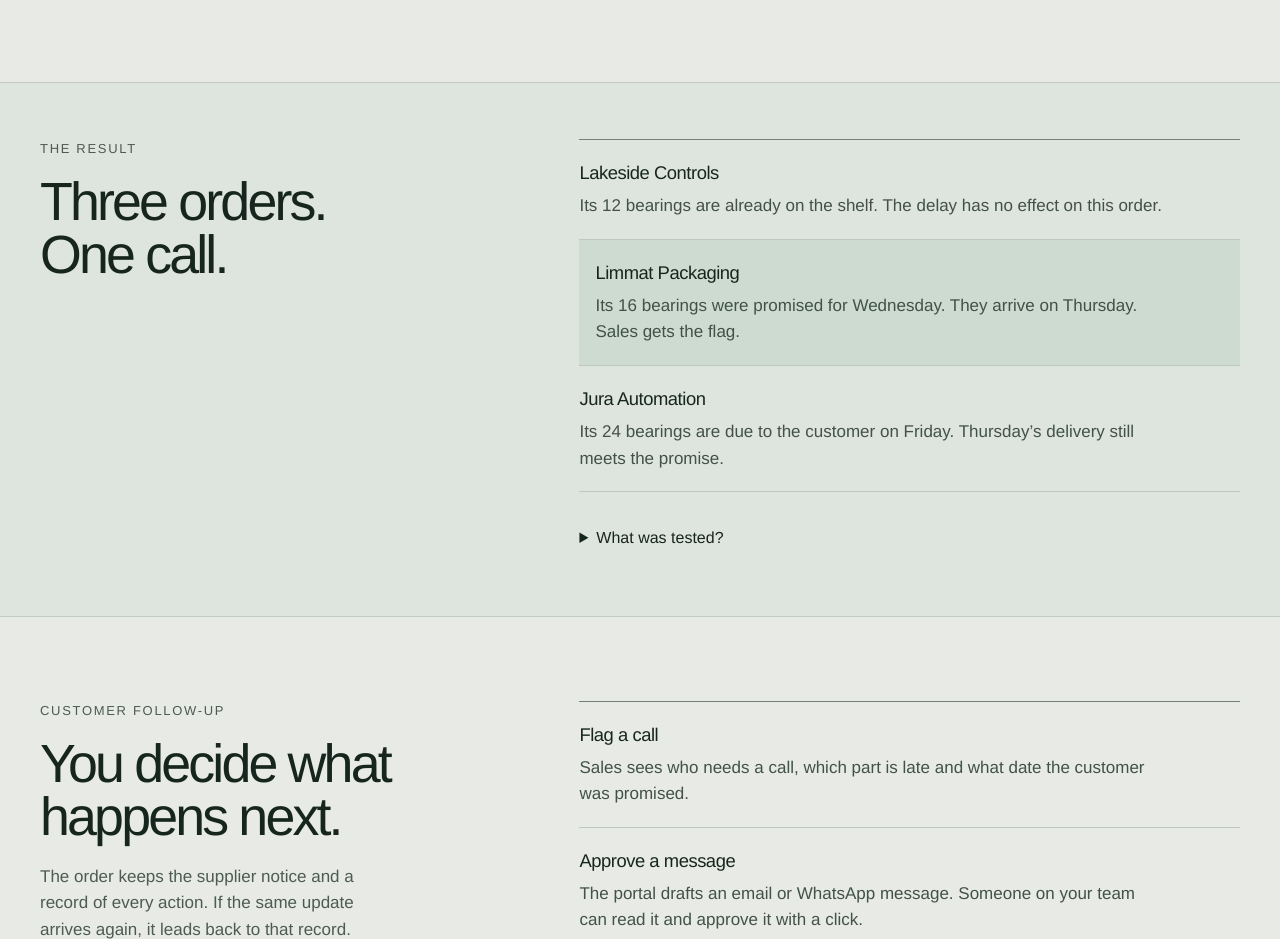
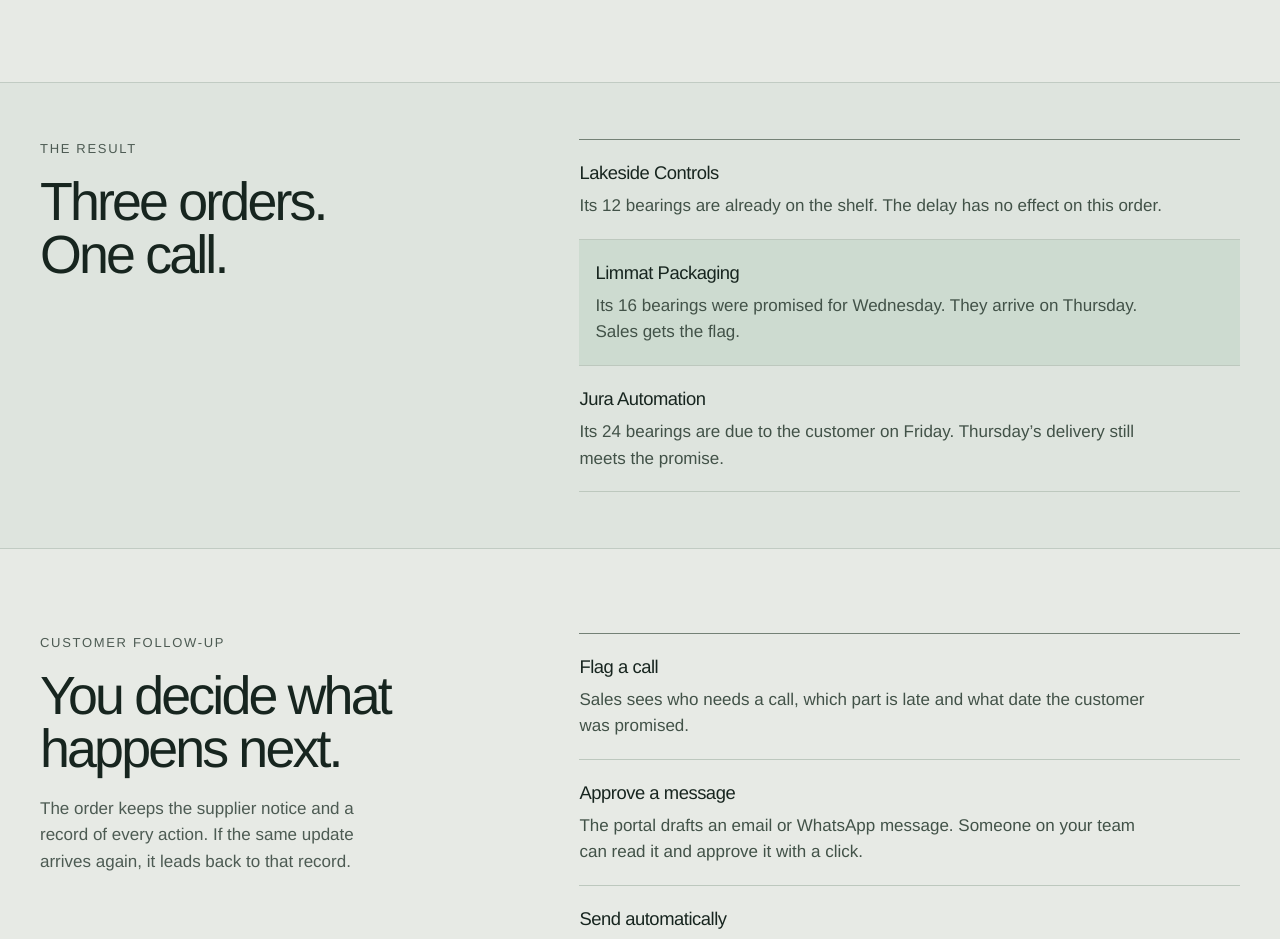
Before and after one commit to philycheese/ReedSolutions, a Next.js app: page /integrations/supplier-delivery-delays in a window 1280 px wide. Shown: the part 1100-2039 px from the top of the page. Built offline with nearby package versions, Linux system fonts and the light colour scheme.

Commit message:
Remove the testing section from the Workshop example

```diff
--- a/app/integrations/integrations.module.css
+++ b/app/integrations/integrations.module.css
@@ -111,9 +111,6 @@
 .caseIntro { grid-area: copy; }
 .caseTitle { max-width: 17ch; margin-top: .75rem; font-size: clamp(2.5rem, 4.5vw, 4.6rem); }
 .rows > .atRisk { background: #cddbd0; padding-inline: 1rem; }
-.proof { margin-top: 1.5rem; font-size: 1rem; }
-.proof summary { cursor: pointer; min-height: 44px; padding-block: .6rem; font-weight: 500; }
-.proof p { max-width: 65ch; margin-block: .2rem .8rem; color: #425248; }
 @media (max-width: 47.99rem) {
   .intro, .example, .caseOpening, .split, .enquiryGrid { grid-template-columns: minmax(0, 1fr); }
   .caseOpening { grid-template-areas: "copy" "film"; }
--- a/app/integrations/supplier-delivery-delays/page.tsx
+++ b/app/integrations/supplier-delivery-delays/page.tsx
@@ -48,17 +48,11 @@ export default function SupplierDeliveryDelaysPage() {
       <section className={styles.feature}>
         <Container className={styles.split}>
           <div><p className={styles.label}>The result</p><h2 className={styles.sectionTitle}>Three orders.<br />One call.</h2></div>
-          <div>
-            <dl className={styles.rows}>
-              <div><dt>Lakeside Controls</dt><dd>Its 12 bearings are already on the shelf. The delay has no effect on this order.</dd></div>
-              <div className={styles.atRisk}><dt>Limmat Packaging</dt><dd>Its 16 bearings were promised for Wednesday. They arrive on Thursday. Sales gets the flag.</dd></div>
-              <div><dt>Jura Automation</dt><dd>Its 24 bearings are due to the customer on Friday. Thursday’s delivery still meets the promise.</dd></div>
-            </dl>
-            <details className={styles.proof}>
-              <summary>What was tested?</summary>
-              <p>We used fictional orders, a real Outlook test inbox and a Swiss Business Central sandbox. We replayed the AI check locally. In a separate live test, Microsoft Teams received one approved alert. Repeating the check produced no second alert.</p>
-            </details>
-          </div>
+          <dl className={styles.rows}>
+            <div><dt>Lakeside Controls</dt><dd>Its 12 bearings are already on the shelf. The delay has no effect on this order.</dd></div>
+            <div className={styles.atRisk}><dt>Limmat Packaging</dt><dd>Its 16 bearings were promised for Wednesday. They arrive on Thursday. Sales gets the flag.</dd></div>
+            <div><dt>Jura Automation</dt><dd>Its 24 bearings are due to the customer on Friday. Thursday’s delivery still meets the promise.</dd></div>
+          </dl>
         </Container>
       </section>
       <section className={styles.section}>
```
Also changed, not shown: 1 other file (tests, documents, lock files or other folders).
